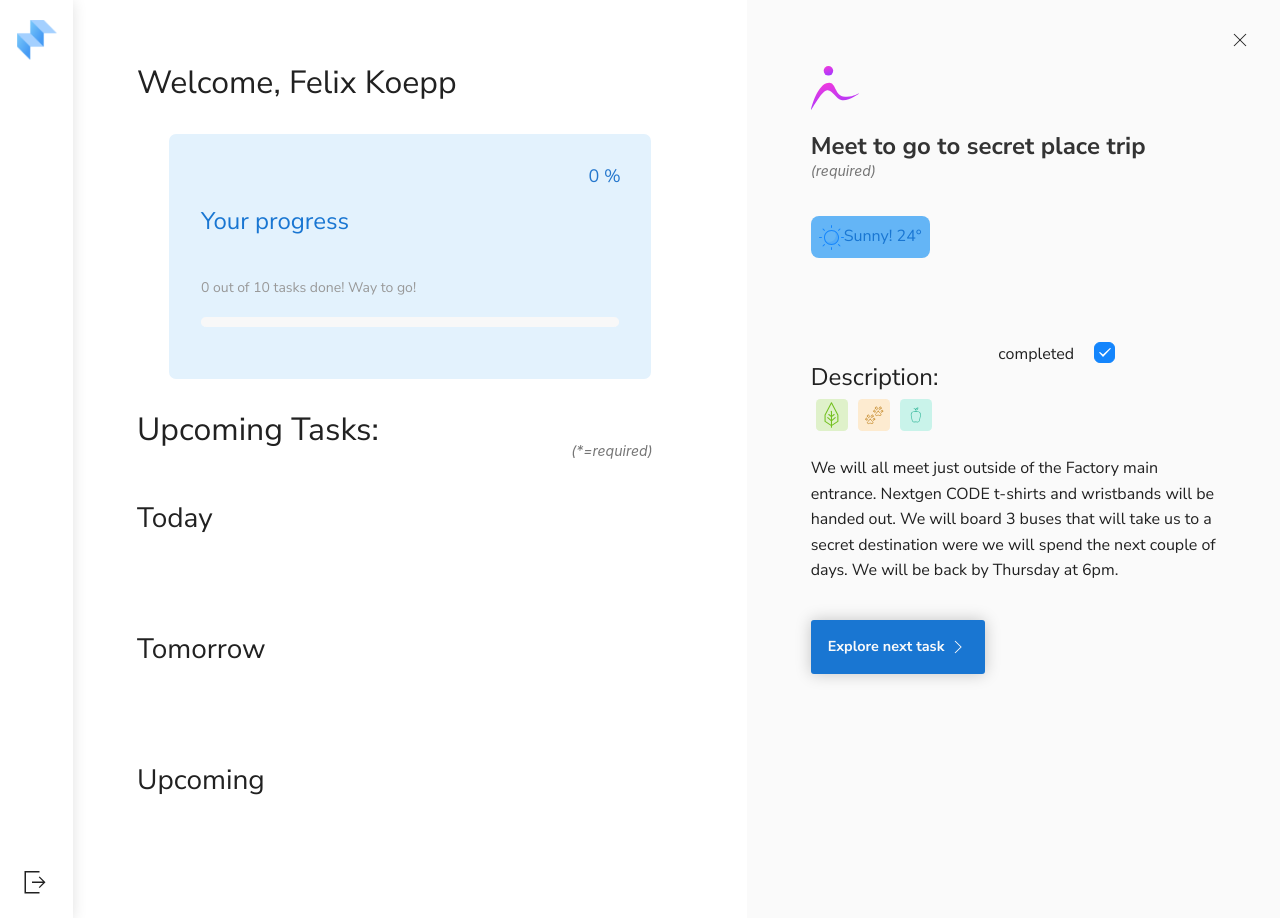
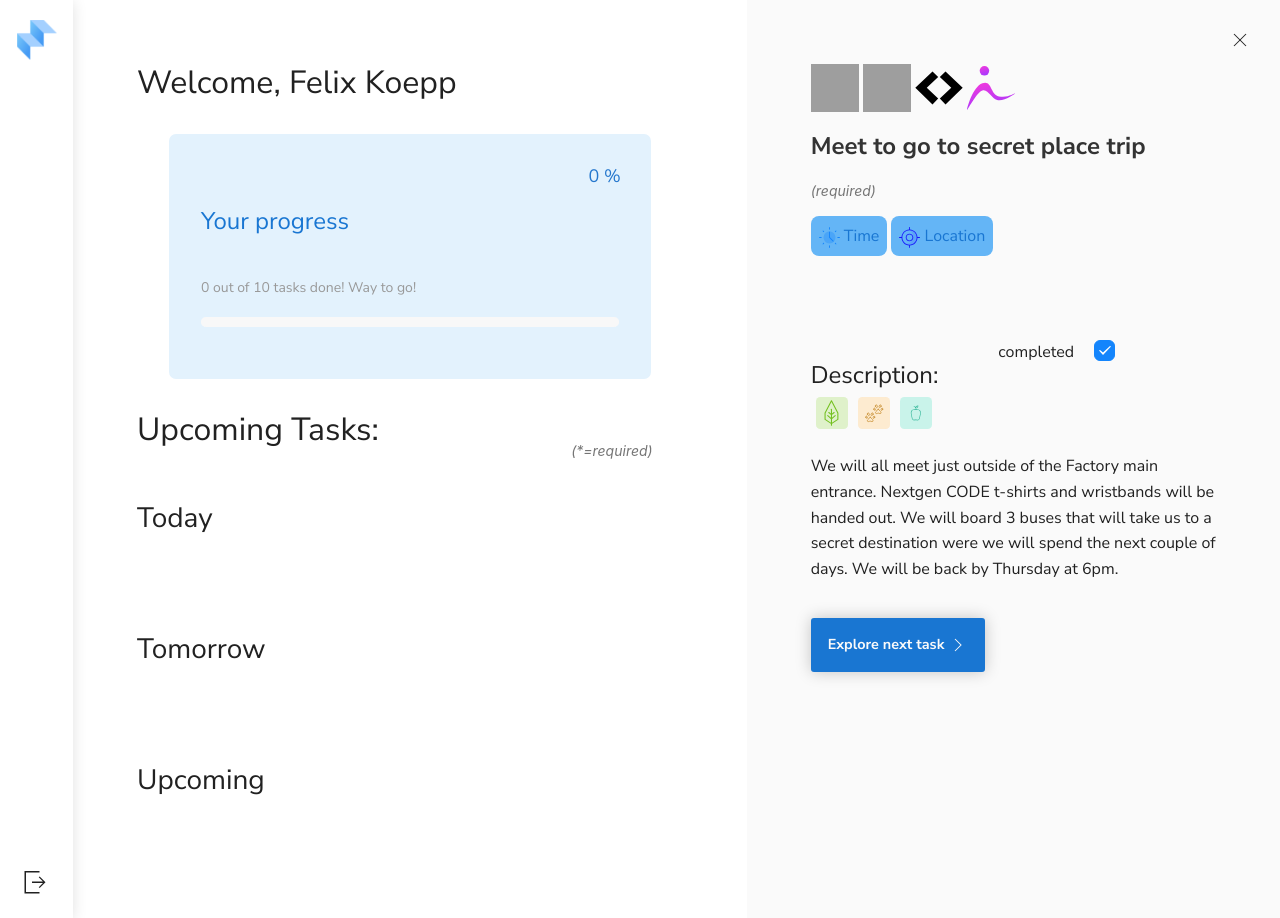
Before and after one commit to wpbdry/stepify, a Flask app: template templates/main.html in a window 1280 px wide. Run offline with Flask 2, Linux system fonts and the light colour scheme; the template is opened without the code that fills it, so the values that code supplies are empty; some libraries are stand-ins or nearby versions; grey boxes are pictures that could not be loaded.

Commit message:
it's broken, but I'm going to bed

```diff
--- a/static/js/main.js
+++ b/static/js/main.js
@@ -190,6 +190,72 @@ function setProgress () {
     $('#progress-bar').attr('value', progressPercentage);
 }
 
+/*FUNCTION TO DISPLAY CORRECT TASK IN RIGHT PANEL*/
+
+function displayTaskRight (taskId) {
+
+    //extract selected task from tasks array
+    var t = '';
+    for (var i=0; i < tasks.length; i++) {
+        if (tasks[i]['task_id'] == taskId) {
+            t = tasks[i];
+        }
+    }
+
+    //update top icon
+
+    $('.task-type-icon').css('display', 'none');
+
+    //HTML: <img src="../static/img/platform-icons/personal-logo.svg" alt="go-there-yourself" style="width:3rem;height:3rem;">
+
+    if (t['wiki']) {
+        $('#wiki-icon').css('display', 'inline-block');
+    }
+
+    if (t['slack']) {
+        $('#slack-icon').css('display', 'inline-block');
+    }
+
+    if (t['calendar']) {
+        $('#calendar-icon').css('display', 'inline-block');
+    }
+
+    if (t['other']) {
+        $('#other-icon').css('display', 'inline-block');
+    }
+
+    //update title text
+    $('#right-task-title').text(t['title']);
+
+    //update mandatory
+    if (t['mandatory']) {
+        $('.required-text').text("(required)");
+    }
+    else {
+        $('.required-text').text('(optional)');
+    }
+
+    //update time
+    $('.time-icon').css('display', 'inline-block');
+
+    var days = ['Sun', 'Mon', 'Tue', 'Wed', 'Thu', 'Fri', 'Sat'];
+
+    var taskTime;
+    var d = t['deadline']
+    var dt = t['deadline_type'];
+    if (dt == 0) {
+        taskTime = 'ASAP';
+    }
+    if (dt == 1) {
+        taskTime = days[d.getDay()] + ' ' + d.getDate() + '.' + (d.getMonth()+1) + ' ' + d.getHours() + ':' + d.getMinutes();
+        console.log(taskTime);
+    }
+    if (dt == 2) {
+        $('.time-icon').css('display', 'none');
+    }
+    $('.time-icon-text').text(taskTime);
+}
+
 $(document).ready(function(){
 
     /*SET USERNAME SPAN*/
@@ -260,5 +326,16 @@ $(document).ready(function(){
             }
 
         });
+
     });
 });
+
+//display correct task on right panel
+$(document).ready(function(){
+
+        $(".task-title").click(function (e) {
+            var titleId = e.target.id;
+            var taskId = titleId.slice(0, titleId.length - 6);
+            displayTaskRight(taskId);
+        });
+});
--- a/templates/main.html
+++ b/templates/main.html
@@ -104,14 +104,31 @@
     </div>
     <div class="medium-5 cell show-for-large" id="secondpanel">
       <a href="" title="Close" onclick="closeRightPanel();return false;" class="uk-card-badge" uk-icon="icon: close"></a>
-      <div class="grid-y">
-        <div class="medium-4 cell">
-          <div class="icon_stan"><img src="../static/img/platform-icons/personal-logo.svg" alt="go-there-yourself" style="width:3rem;height:3rem;"></div>
+      <span class="grid-y">
+        <span class="medium-4 cell">
+          <div class="icon_stan">
+              <img class="task-type-icon" id="slack-icon" src="{{ url_for('static', filename='img/platform-icons/Slack.svg') }}" alt="Slack task" style="width:3rem;height:3rem;">
+              <img class="task-type-icon" id="calendar-icon" src="{{ url_for('static', filename='img/platform-icons/Calendar.svg') }}" alt="Google calendar task" style="width:3rem;height:3rem;">
+              <img class="task-type-icon" id="wiki-icon" src="{{ url_for('static', filename='img/platform-icons/Wiki.svg') }}" alt="Code wiki task" style="width:3rem;height:3rem;">
+              <img class="task-type-icon" id="other-icon" src="{{ url_for('static', filename='img/platform-icons/personal-logo.svg') }}" alt="go-there-yourself" style="width:3rem;height:3rem;">
+          </div>
 
-          <h1 class="no-top-margin">Meet to go to secret place trip <span><h6 class="required-text">(required)</h6></span></h1>
+          <h1 id='right-task-title' class="no-top-margin">Meet to go to secret place trip</h1>
+              <span >
+                  <h6 class="required-text">(required)</h6></span>
 
-          <div class="icon_weather"><img src="../static/img/weather-icons/sun.svg" alt="">Sunny! 24°</div>
-        </div>
+            <span class="icon_weather time-icon">
+                <img src="{{ url_for('static', filename='img/weather-icons/time.svg') }}" alt="">
+                <span class="time-icon-text>">
+                    Time
+                </span>
+            </span>
+            <a href="" class="icon_weather">
+                <img src="{{ url_for('static', filename='img/weather-icons/location.svg') }}" alt="">
+                <span class="location-icon-text">
+                    Location
+                </span>
+            </a>
         <div class="medium-8 cell" id="descriptionDiv">
           <div class="grid-x">
             <div class="medium-6 cell less-height">
@@ -127,6 +144,7 @@
           <p> We will all meet just outside of the Factory main entrance. Nextgen CODE t-shirts and wristbands will be handed out. We will board 3 buses that will take us to a secret destination were we will spend the next couple of days. We will be back by Thursday at 6pm.</p>
           <a href="#" class="button">Explore next task <span uk-icon="icon: chevron-right"></span></a>
         </div>
+        </span>
       </div>
     </div>
 
```
Also changed, not shown: static/img/weather-icons/location.svg (added), static/img/weather-icons/time.svg (added), 1 other file.
